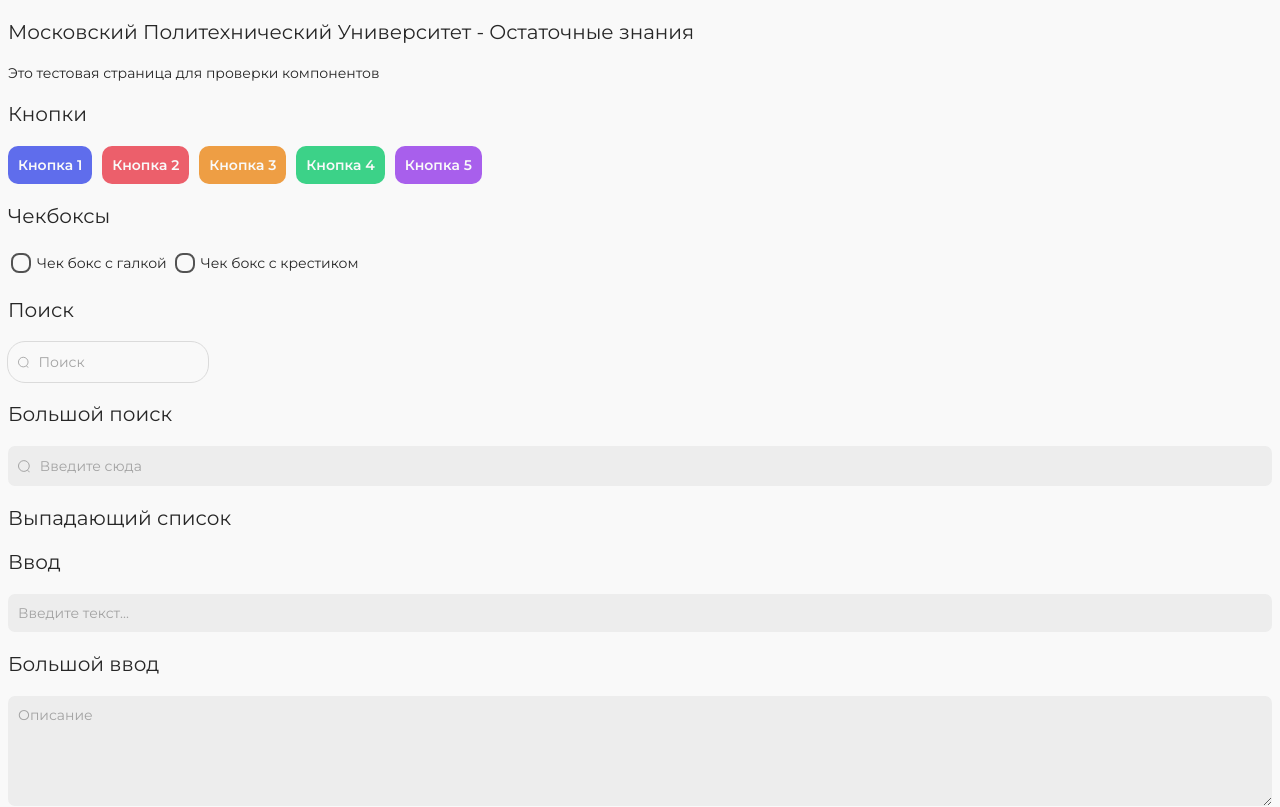
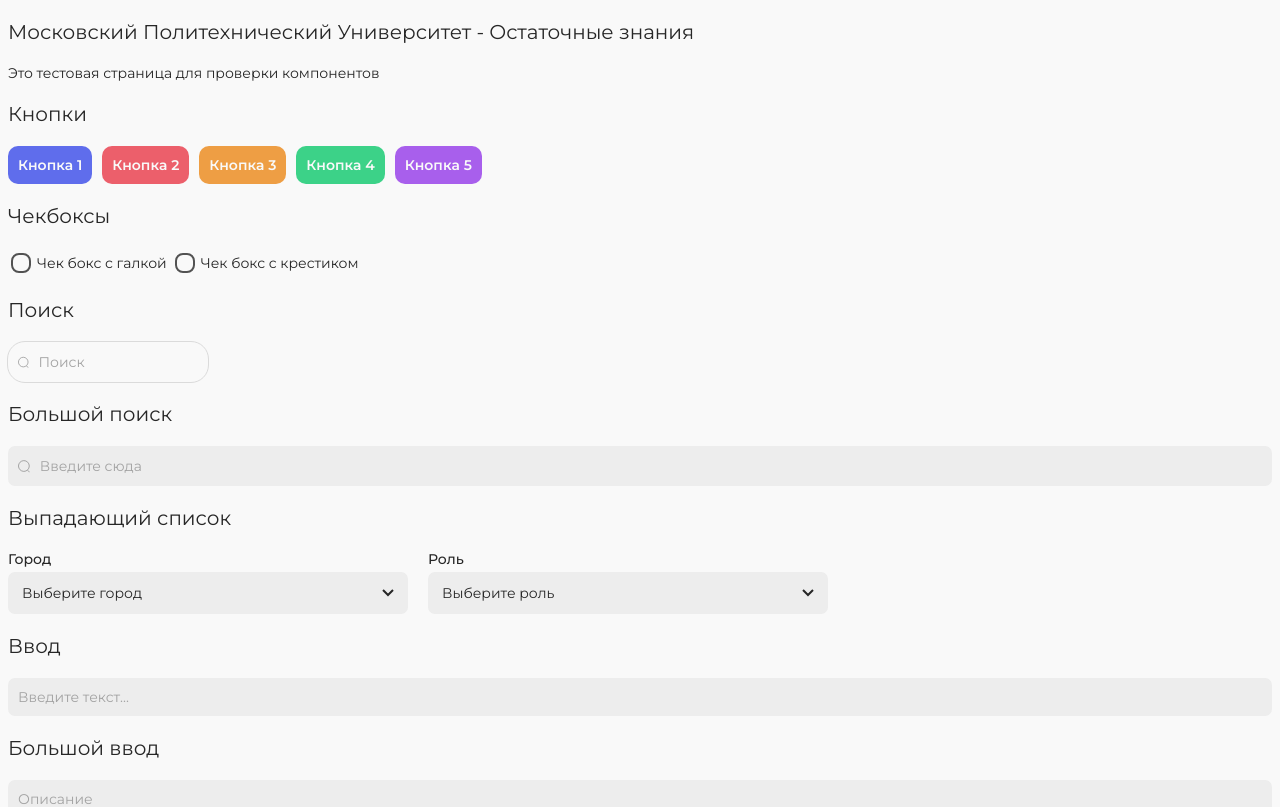
Before and after one commit to Ostatochniye-znaniya/Front-end-, a Next.js app in the folder frontend/: page / in a window 1280 px wide. Shown: the top 807 px of the page. Built offline with nearby package versions, Linux system fonts and the light colour scheme.

Commit message:
Add dropdown component

```diff
--- a/frontend/app/globals.css
+++ b/frontend/app/globals.css
@@ -435,6 +435,7 @@
     border-spacing: 0;
     overflow: hidden;
     color: var(--secondary-font-c);
+    font-size: 14px;
 
   }
 
@@ -492,6 +493,104 @@
   .table-container th:last-child {
     border-right: none;
   }
+
+  /* Dropdown.css */
+
+  .dropdown-container {
+    position: relative;
+    width: 100%;
+    max-width: 400px;
+    font-family: 'Montserrat', sans-serif;
+  }
+
+  .dropdown-label {
+    display: block;
+    margin-bottom: 4px;
+    font-size: 14px;
+    color: var(--secondary-font-c, #333);
+    font-weight: 500;
+  }
+
+  .dropdown-header {
+    display: flex;
+    align-items: center;
+    justify-content: space-between;
+    padding: 10px 12px;
+    background-color: var(--secondary-any-element-c, #f5f5f5);
+    border: 2px solid transparent;
+    border-radius: 7px;
+    cursor: pointer;
+    transition: all 0.2s;
+  }
+
+  .dropdown-header:hover {
+    background-color: color-mix(in srgb, var(--secondary-any-element-c, #f5f5f5) 90%, black);
+  }
+
+  .dropdown-header.open {
+    border-radius: 7px 7px 0 0;
+  }
+
+  .dropdown-selected {
+    color: var(--secondary-font-c);
+
+    font-size: 14px;
+    font-weight: 400;
+  }
+
+  .dropdown-arrow {
+    transition: transform 0.2s;
+    color: var(--secondary-font-c);
+  }
+
+  .dropdown-arrow.open {
+    transform: rotate(180deg);
+  }
+
+  .dropdown-list {
+    position: absolute;
+    top: 100%;
+    left: 0;
+    right: 0;
+    max-height: 200px;
+    overflow-y: auto;
+    margin: 0;
+    padding: 4px 0;
+    background-color: var(--secondary-any-element-c, #ffffff);
+    border: 2px solid var(--secondary-border-c, #4a90e2);
+    border-top: none;
+    border-radius: 0 0 7px 7px;
+    list-style: none;
+    z-index: 1000;
+    box-shadow: 0 4px 6px rgba(0, 0, 0, 0.1);
+  }
+
+  .dropdown-item {
+    padding: 8px 12px;
+    cursor: pointer;
+    color: var(--secondary-font-c, #333);
+    font-size: 14px;
+    transition: background-color 0.2s;
+  }
+
+  .dropdown-item:hover {
+    background-color: color-mix(in srgb, var(--secondary-any-element-c, #f5f5f5) 80%, black);
+  }
+
+  .dropdown-item.selected {
+    background-color: var(--secondary-border-c, #4a90e2);
+
+  }
+
+  .dropdown-header:has(.dropdown-selected:empty) {
+    color: var(--secondary-lock-font-c);
+  }
+
+  @media (max-width: 768px) {
+    .dropdown-container {
+      max-width: 100%;
+    }
+  }
 }
 
 /* Базовые стили body */
--- a/frontend/app/page.tsx
+++ b/frontend/app/page.tsx
@@ -6,6 +6,7 @@
 import Input from "@/components/input/Input";
 import Search from "@/components/search/Search";
 import Table from "@/components/table/Table";
+import Dropdown from "@/components/dropdown/Dropdown";
 
 import { useState } from "react";
 
@@ -66,11 +67,28 @@
   }
 ];
 
+const cities = [
+    { value: 'msk', label: 'Москва' },
+    { value: 'spb', label: 'Санкт-Петербург' },
+    { value: 'kazan', label: 'Казань' },
+    { value: 'novosib', label: 'Новосибирск' },
+    { value: 'ekb', label: 'Екатеринбург' }
+  ];
+
+  const roles = [
+    { value: 'admin', label: 'Администратор' },
+    { value: 'user', label: 'Пользователь' },
+    { value: 'moder', label: 'Модератор' },
+    { value: 'guest', label: 'Гость' }
+  ];
+
 export default function Home() {
   const [inputValue, setInputValue] = useState('');
   const [inputBigValue, setInputBigValue] = useState('');
   const [searchValue, setSearchValue] = useState('');
   const [searchBigValue, setSearchBigValue] = useState('');
+  const [selectedCity, setSelectedCity] = useState('');
+  const [selectedRole, setSelectedRole] = useState('');
   return (
     <div>
       <p className="title">Московский Политехнический Университет - Остаточные знания</p>
@@ -97,6 +115,23 @@
       <p className="title">Большой поиск</p>
       <Search hint="Введите сюда" value={searchBigValue} onChange={(value) => setSearchBigValue(value)} size="large" />
       <p className="title">Выпадающий список</p>
+      <div style={{ display: 'flex', gap: '20px' }}>
+      <Dropdown
+          options={cities}
+          value={selectedCity}
+          onChange={setSelectedCity}
+          placeholder="Выберите город"
+          label="Город"
+        />
+
+        <Dropdown
+          options={roles}
+          value={selectedRole}
+          onChange={setSelectedRole}
+          placeholder="Выберите роль"
+          label="Роль"
+        />
+      </div>
       <p className="title">Ввод</p>
       <Input hint="Введите текст..." value={inputValue} onChange={(value) => setInputValue(value)} />
       <p className="title">Большой ввод</p>
--- /dev/null
+++ b/frontend/components/dropdown/Dropdown.tsx
@@ -0,0 +1,83 @@
+"use client";
+
+import React, { useState, useRef, useEffect } from 'react';
+
+interface DropdownOption {
+  value: string;
+  label: string;
+}
+
+interface DropdownProps {
+  options: DropdownOption[];
+  value?: string;
+  onChange: (value: string) => void;
+  placeholder?: string;
+  label?: string;
+}
+
+const Dropdown: React.FC<DropdownProps> = ({
+  options,
+  value,
+  onChange,
+  placeholder = 'Выберите...',
+  label
+}) => {
+  const [isOpen, setIsOpen] = useState(false);
+  const dropdownRef = useRef<HTMLDivElement>(null);
+
+  const selectedOption = options.find(opt => opt.value === value);
+
+  useEffect(() => {
+    const handleClickOutside = (event: MouseEvent) => {
+      if (dropdownRef.current && !dropdownRef.current.contains(event.target as Node)) {
+        setIsOpen(false);
+      }
+    };
+
+    document.addEventListener('mousedown', handleClickOutside);
+    return () => document.removeEventListener('mousedown', handleClickOutside);
+  }, []);
+
+  return (
+    <div className="dropdown-container" ref={dropdownRef}>
+      {label && <label className="dropdown-label">{label}</label>}
+
+      <div
+        className={`dropdown-header ${isOpen ? 'open' : ''}`}
+        onClick={() => setIsOpen(!isOpen)}
+      >
+        <span className="dropdown-selected">
+          {selectedOption ? selectedOption.label : placeholder}
+        </span>
+        <svg
+          className={`dropdown-arrow ${isOpen ? 'open' : ''}`}
+          width="12"
+          height="8"
+          viewBox="0 0 12 8"
+          fill="none"
+        >
+          <path d="M1 1L6 6L11 1" stroke="currentColor" strokeWidth="2"/>
+        </svg>
+      </div>
+
+      {isOpen && (
+        <ul className="dropdown-list">
+          {options.map((option) => (
+            <li
+              key={option.value}
+              className={`dropdown-item ${option.value === value ? 'selected' : ''}`}
+              onClick={() => {
+                onChange(option.value);
+                setIsOpen(false);
+              }}
+            >
+              {option.label}
+            </li>
+          ))}
+        </ul>
+      )}
+    </div>
+  );
+};
+
+export default Dropdown;
```
